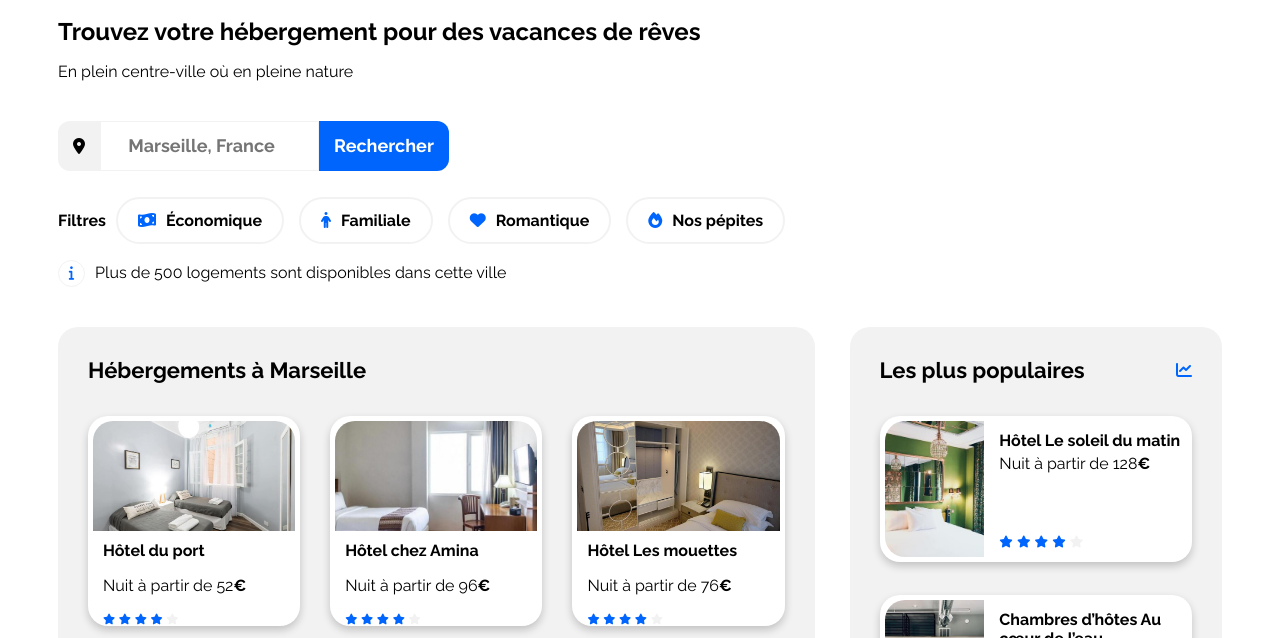
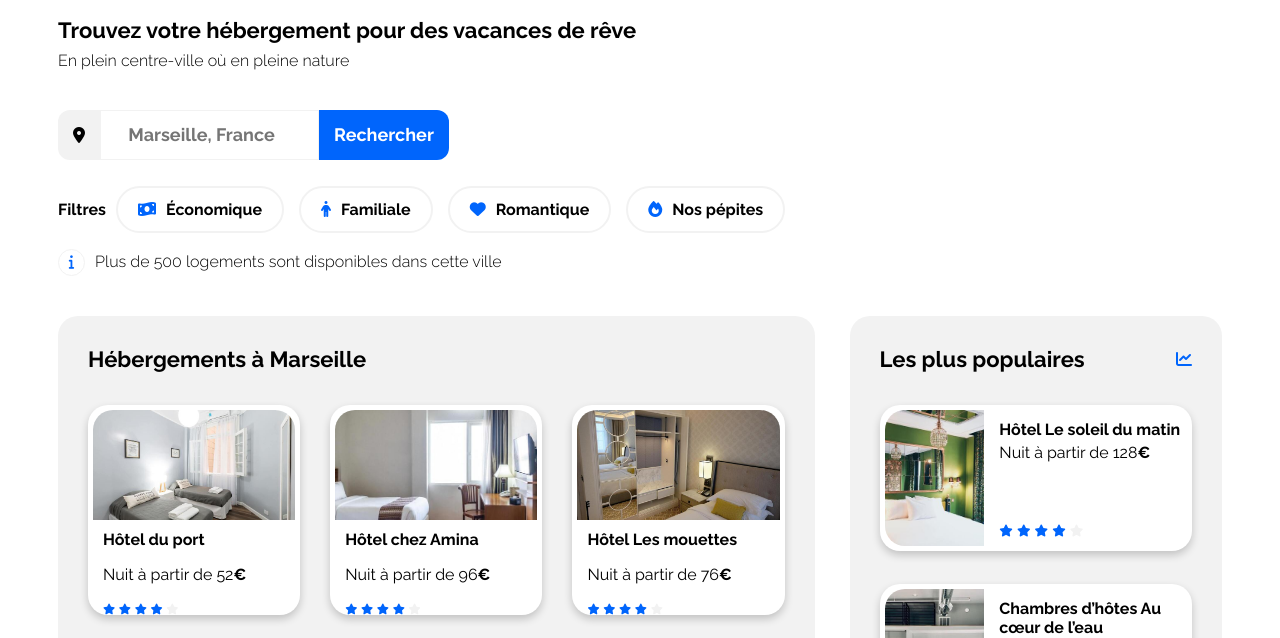
Before and after one commit to SamHbn/Creation_page_accueil, a plain HTML site: page index.html in a window 1280 px wide. Shown: the part 92-730 px from the top of the page. Drawn offline with Linux system fonts and the light colour scheme.

Commit message:
fix: H1 et sous-titre ajustements marges

```diff
--- a/css/style.css
+++ b/css/style.css
@@ -100,11 +100,16 @@ nav li a:hover {
 /****** bandeau-principal ***********/
 
 h1 {
+    margin-top: 20px;
     margin-bottom: 0px;
+    font-size: 22px;
+    font-weight: 700;
 }
 
 .bandeau-principal p {
+    margin-top: 8px;
     margin-bottom: 40px;
+    font-weight: 300;
 }
 
 .search {
--- a/index.html
+++ b/index.html
@@ -27,7 +27,7 @@
         </header>
         <main>
             <section class="bandeau-principal">
-                <h1>Trouvez votre hébergement pour des vacances de rêves</h1>
+                <h1>Trouvez votre hébergement pour des vacances de rêve</h1>
                 <p>En plein centre-ville où en pleine nature</p>
                 <form class="search" method="get" action="">
                     <div class="icon-search">
```
